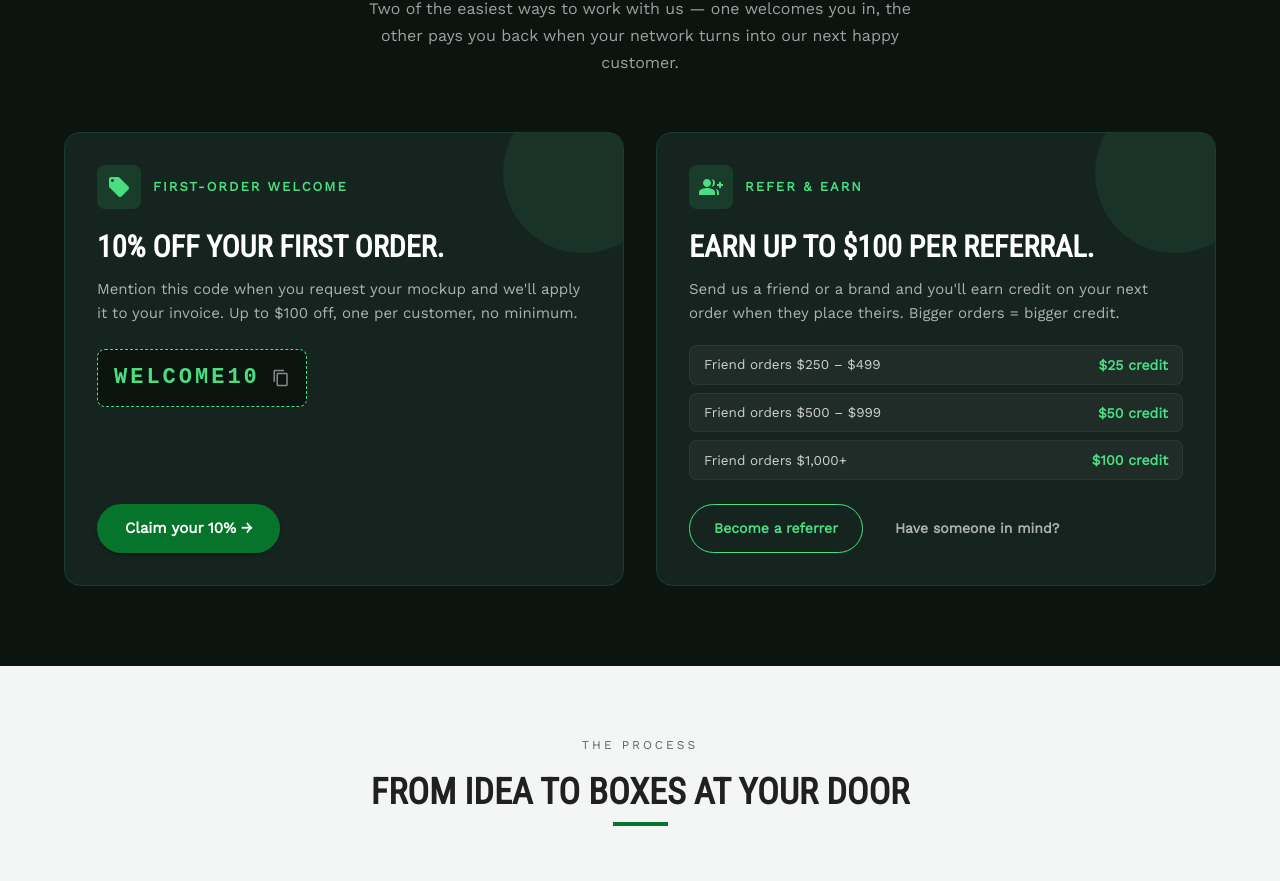
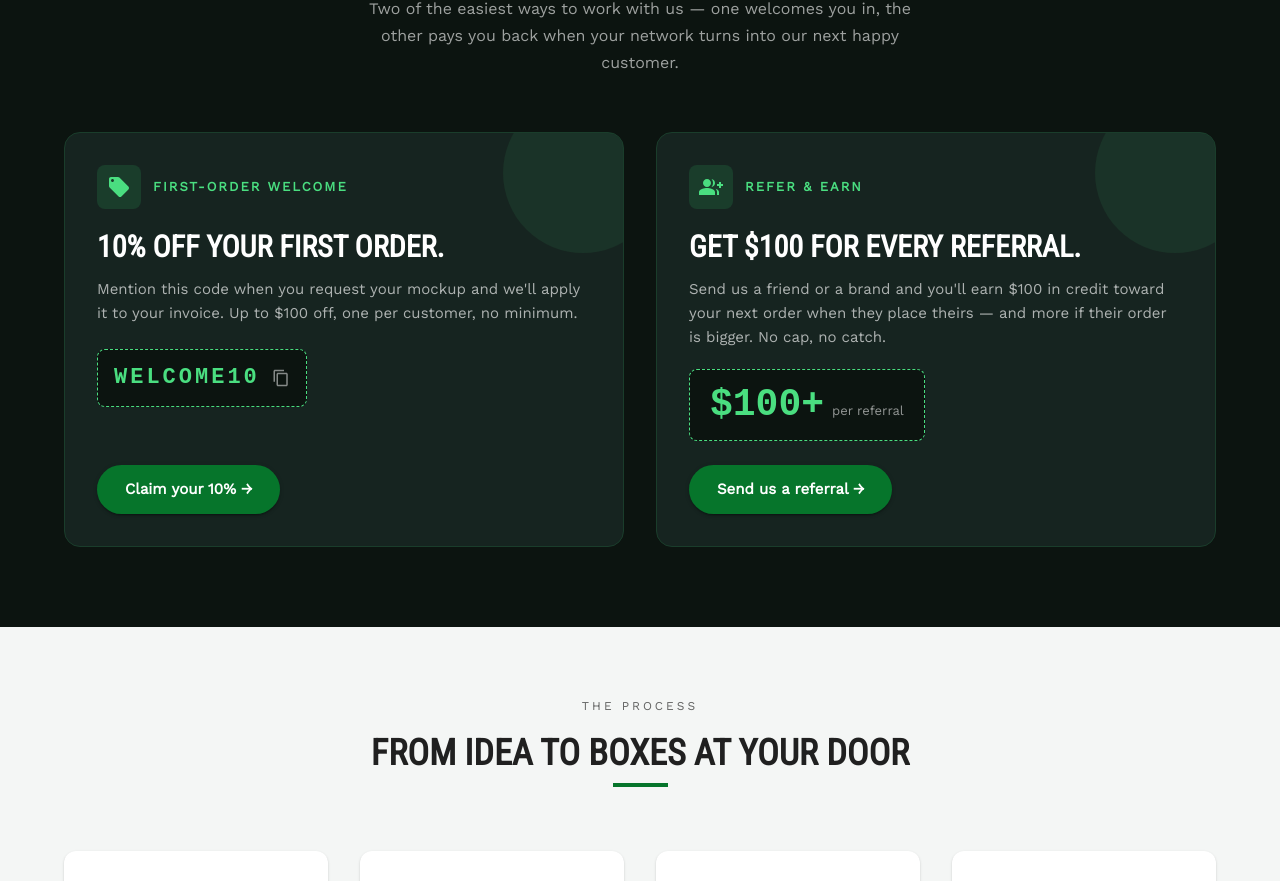
Before and after one commit to Jointprinting/website-frontend, a React (Create React App) app: page / in a window 1280 px wide. Shown: the part 2497-3378 px from the top of the page. Built offline with nearby package versions, Linux system fonts and the light colour scheme.

Commit message:
Update RewardsSection.js

```diff
--- a/src/modules/views/RewardsSection.js
+++ b/src/modules/views/RewardsSection.js
@@ -2,11 +2,11 @@
 //
 // Two side-by-side cards on the home page:
 //   1. Welcome coupon for first-time customers (10% off)
-//   2. Tiered referral credit
-// Designed to slot between ProductValues and ProductHowItWorks without
-// disturbing the existing flow.
+//   2. Referral credit — earn $100 (more on bigger orders)
+// Both CTAs route to /contact.
 
 import * as React from 'react';
+import { useNavigate } from 'react-router-dom';
 import Box from '@mui/material/Box';
 import Container from '@mui/material/Container';
 import Grid from '@mui/material/Grid';
@@ -20,13 +20,8 @@ import LocalOfferIcon from '@mui/icons-material/LocalOffer';
 import GroupAddIcon from '@mui/icons-material/GroupAdd';
 import ContentCopyIcon from '@mui/icons-material/ContentCopy';
 
-const tiers = [
-  { range: 'Friend orders $250 – $499', reward: '$25 credit' },
-  { range: 'Friend orders $500 – $999', reward: '$50 credit' },
-  { range: 'Friend orders $1,000+',     reward: '$100 credit' },
-];
-
 export default function RewardsSection() {
+  const navigate = useNavigate();
   const [copied, setCopied] = React.useState(false);
 
   const handleCopy = async (code) => {
@@ -34,7 +29,6 @@ export default function RewardsSection() {
       await navigator.clipboard.writeText(code);
       setCopied(true);
     } catch (err) {
-      // Clipboard blocked — fall back to selection
       const tmp = document.createElement('textarea');
       tmp.value = code;
       document.body.appendChild(tmp);
@@ -48,41 +42,13 @@ export default function RewardsSection() {
     <Box sx={{ bgcolor: '#0c1410', py: { xs: 7, md: 10 } }}>
       <Container maxWidth="lg">
         <Box sx={{ textAlign: 'center', mb: { xs: 5, md: 7 } }}>
-          <Typography
-            variant="overline"
-            sx={{
-              letterSpacing: 4,
-              color: '#4ade80',
-              display: 'block',
-              mb: 1.5,
-              fontSize: 12,
-            }}
-          >
+          <Typography variant="overline" sx={{ letterSpacing: 4, color: '#4ade80', display: 'block', mb: 1.5, fontSize: 12 }}>
             DEALS · REFERRALS
           </Typography>
-          <Typography
-            variant="h3"
-            component="h2"
-            sx={{
-              color: 'white',
-              fontWeight: 800,
-              mb: 1.5,
-              fontSize: { xs: 28, md: 38 },
-              lineHeight: 1.2,
-            }}
-          >
+          <Typography variant="h3" component="h2" sx={{ color: 'white', fontWeight: 800, mb: 1.5, fontSize: { xs: 28, md: 38 }, lineHeight: 1.2 }}>
             Save on your first order. Earn for every friend you send.
           </Typography>
-          <Typography
-            sx={{
-              color: 'rgba(255,255,255,0.6)',
-              fontWeight: 300,
-              maxWidth: 560,
-              mx: 'auto',
-              fontSize: { xs: 14, md: 16 },
-              lineHeight: 1.7,
-            }}
-          >
+          <Typography sx={{ color: 'rgba(255,255,255,0.6)', fontWeight: 300, maxWidth: 560, mx: 'auto', fontSize: { xs: 14, md: 16 }, lineHeight: 1.7 }}>
             Two of the easiest ways to work with us — one welcomes you in, the other
             pays you back when your network turns into our next happy customer.
           </Typography>
@@ -91,114 +57,33 @@ export default function RewardsSection() {
         <Grid container spacing={{ xs: 3, md: 4 }} alignItems="stretch">
           {/* WELCOME COUPON */}
           <Grid item xs={12} md={6}>
-            <Paper
-              elevation={0}
-              sx={{
-                p: { xs: 3, sm: 4 },
-                borderRadius: 4,
-                height: '100%',
-                bgcolor: '#162420',
-                border: '1px solid #1a3d2b',
-                display: 'flex',
-                flexDirection: 'column',
-                position: 'relative',
-                overflow: 'hidden',
-              }}
-            >
-              <Box
-                sx={{
-                  position: 'absolute',
-                  top: -40,
-                  right: -40,
-                  width: 160,
-                  height: 160,
-                  borderRadius: '50%',
-                  bgcolor: 'rgba(74,222,128,0.08)',
-                }}
-              />
+            <Paper elevation={0} sx={{ p: { xs: 3, sm: 4 }, borderRadius: 4, height: '100%', bgcolor: '#162420', border: '1px solid #1a3d2b', display: 'flex', flexDirection: 'column', position: 'relative', overflow: 'hidden' }}>
+              <Box sx={{ position: 'absolute', top: -40, right: -40, width: 160, height: 160, borderRadius: '50%', bgcolor: 'rgba(74,222,128,0.08)' }} />
               <Stack direction="row" spacing={1.5} alignItems="center" sx={{ mb: 2.5 }}>
-                <Box
-                  sx={{
-                    bgcolor: '#1a3d2b',
-                    color: '#4ade80',
-                    width: 44,
-                    height: 44,
-                    borderRadius: 2,
-                    display: 'flex',
-                    alignItems: 'center',
-                    justifyContent: 'center',
-                  }}
-                >
+                <Box sx={{ bgcolor: '#1a3d2b', color: '#4ade80', width: 44, height: 44, borderRadius: 2, display: 'flex', alignItems: 'center', justifyContent: 'center' }}>
                   <LocalOfferIcon />
                 </Box>
-                <Typography
-                  sx={{
-                    color: '#4ade80',
-                    fontWeight: 800,
-                    fontSize: 13,
-                    letterSpacing: 2,
-                    textTransform: 'uppercase',
-                  }}
-                >
+                <Typography sx={{ color: '#4ade80', fontWeight: 800, fontSize: 13, letterSpacing: 2, textTransform: 'uppercase' }}>
                   First-Order Welcome
                 </Typography>
               </Stack>
 
-              <Typography
-                variant="h4"
-                sx={{
-                  color: 'white',
-                  fontWeight: 800,
-                  mb: 1.5,
-                  lineHeight: 1.2,
-                  fontSize: { xs: 24, md: 30 },
-                }}
-              >
+              <Typography variant="h4" sx={{ color: 'white', fontWeight: 800, mb: 1.5, lineHeight: 1.2, fontSize: { xs: 24, md: 30 } }}>
                 10% off your first order.
               </Typography>
-              <Typography
-                sx={{
-                  color: 'rgba(255,255,255,0.65)',
-                  mb: 3,
-                  fontSize: 15,
-                  lineHeight: 1.6,
-                }}
-              >
+              <Typography sx={{ color: 'rgba(255,255,255,0.65)', mb: 3, fontSize: 15, lineHeight: 1.6 }}>
                 Mention this code when you request your mockup and we'll apply it to
                 your invoice. Up to $100 off, one per customer, no minimum.
               </Typography>
 
-              {/* Code chip */}
               <Box
                 onClick={() => handleCopy('WELCOME10')}
                 role="button"
                 tabIndex={0}
                 onKeyDown={(e) => { if (e.key === 'Enter' || e.key === ' ') handleCopy('WELCOME10'); }}
-                sx={{
-                  cursor: 'pointer',
-                  display: 'inline-flex',
-                  alignItems: 'center',
-                  gap: 1.5,
-                  p: 1.5,
-                  px: 2,
-                  borderRadius: 2,
-                  bgcolor: '#0c1410',
-                  border: '1px dashed #4ade80',
-                  mb: 3,
-                  alignSelf: 'flex-start',
-                  transition: 'transform 0.15s',
-                  '&:hover': { transform: 'translateY(-1px)' },
-                }}
+                sx={{ cursor: 'pointer', display: 'inline-flex', alignItems: 'center', gap: 1.5, p: 1.5, px: 2, borderRadius: 2, bgcolor: '#0c1410', border: '1px dashed #4ade80', mb: 3, alignSelf: 'flex-start', transition: 'transform 0.15s', '&:hover': { transform: 'translateY(-1px)' } }}
               >
-                <Typography
-                  sx={{
-                    color: '#4ade80',
-                    fontWeight: 900,
-                    letterSpacing: 3,
-                    fontSize: { xs: 18, md: 22 },
-                    fontFamily: 'monospace',
-                  }}
-                >
+                <Typography sx={{ color: '#4ade80', fontWeight: 900, letterSpacing: 3, fontSize: { xs: 18, md: 22 }, fontFamily: 'monospace' }}>
                   WELCOME10
                 </Typography>
                 <ContentCopyIcon sx={{ color: 'rgba(255,255,255,0.5)', fontSize: 18 }} />
@@ -207,189 +92,64 @@ export default function RewardsSection() {
               <Box sx={{ flexGrow: 1 }} />
 
               <Button
-                href="/contact"
+                onClick={() => navigate('/contact')}
                 variant="contained"
                 color="secondary"
-                sx={{
-                  borderRadius: 999,
-                  px: 3.5,
-                  py: 1.4,
-                  fontWeight: 700,
-                  fontSize: 15,
-                  textTransform: 'none',
-                  alignSelf: 'flex-start',
-                }}
+                sx={{ borderRadius: 999, px: 3.5, py: 1.4, fontWeight: 700, fontSize: 15, textTransform: 'none', alignSelf: 'flex-start' }}
               >
                 Claim your 10% →
               </Button>
             </Paper>
           </Grid>
 
-          {/* REFERRAL */}
+          {/* REFERRAL — simplified */}
           <Grid item xs={12} md={6}>
-            <Paper
-              elevation={0}
-              sx={{
-                p: { xs: 3, sm: 4 },
-                borderRadius: 4,
-                height: '100%',
-                bgcolor: '#162420',
-                border: '1px solid #1a3d2b',
-                display: 'flex',
-                flexDirection: 'column',
-                position: 'relative',
-                overflow: 'hidden',
-              }}
-            >
-              <Box
-                sx={{
-                  position: 'absolute',
-                  top: -40,
-                  right: -40,
-                  width: 160,
-                  height: 160,
-                  borderRadius: '50%',
-                  bgcolor: 'rgba(74,222,128,0.08)',
-                }}
-              />
+            <Paper elevation={0} sx={{ p: { xs: 3, sm: 4 }, borderRadius: 4, height: '100%', bgcolor: '#162420', border: '1px solid #1a3d2b', display: 'flex', flexDirection: 'column', position: 'relative', overflow: 'hidden' }}>
+              <Box sx={{ position: 'absolute', top: -40, right: -40, width: 160, height: 160, borderRadius: '50%', bgcolor: 'rgba(74,222,128,0.08)' }} />
               <Stack direction="row" spacing={1.5} alignItems="center" sx={{ mb: 2.5 }}>
-                <Box
-                  sx={{
-                    bgcolor: '#1a3d2b',
-                    color: '#4ade80',
-                    width: 44,
-                    height: 44,
-                    borderRadius: 2,
-                    display: 'flex',
-                    alignItems: 'center',
-                    justifyContent: 'center',
-                  }}
-                >
+                <Box sx={{ bgcolor: '#1a3d2b', color: '#4ade80', width: 44, height: 44, borderRadius: 2, display: 'flex', alignItems: 'center', justifyContent: 'center' }}>
                   <GroupAddIcon />
                 </Box>
-                <Typography
-                  sx={{
-                    color: '#4ade80',
-                    fontWeight: 800,
-                    fontSize: 13,
-                    letterSpacing: 2,
-                    textTransform: 'uppercase',
-                  }}
-                >
+                <Typography sx={{ color: '#4ade80', fontWeight: 800, fontSize: 13, letterSpacing: 2, textTransform: 'uppercase' }}>
                   Refer & Earn
                 </Typography>
               </Stack>
 
-              <Typography
-                variant="h4"
-                sx={{
-                  color: 'white',
-                  fontWeight: 800,
-                  mb: 1.5,
-                  lineHeight: 1.2,
-                  fontSize: { xs: 24, md: 30 },
-                }}
-              >
-                Earn up to $100 per referral.
+              <Typography variant="h4" sx={{ color: 'white', fontWeight: 800, mb: 1.5, lineHeight: 1.2, fontSize: { xs: 24, md: 30 } }}>
+                Get $100 for every referral.
               </Typography>
-              <Typography
-                sx={{
-                  color: 'rgba(255,255,255,0.65)',
-                  mb: 2.5,
-                  fontSize: 15,
-                  lineHeight: 1.6,
-                }}
-              >
-                Send us a friend or a brand and you'll earn credit on your next order
-                when they place theirs. Bigger orders = bigger credit.
+              <Typography sx={{ color: 'rgba(255,255,255,0.65)', mb: 2.5, fontSize: 15, lineHeight: 1.6 }}>
+                Send us a friend or a brand and you'll earn $100 in credit toward
+                your next order when they place theirs — and more if their order is
+                bigger. No cap, no catch.
               </Typography>
 
-              <Stack spacing={1} sx={{ mb: 3 }}>
-                {tiers.map((t) => (
-                  <Stack
-                    key={t.range}
-                    direction="row"
-                    justifyContent="space-between"
-                    alignItems="center"
-                    sx={{
-                      px: 1.75,
-                      py: 1.1,
-                      borderRadius: 2,
-                      bgcolor: 'rgba(255,255,255,0.04)',
-                      border: '1px solid rgba(255,255,255,0.06)',
-                    }}
-                  >
-                    <Typography sx={{ color: 'rgba(255,255,255,0.78)', fontSize: 13.5 }}>
-                      {t.range}
-                    </Typography>
-                    <Typography sx={{ color: '#4ade80', fontSize: 14, fontWeight: 800 }}>
-                      {t.reward}
-                    </Typography>
-                  </Stack>
-                ))}
-              </Stack>
+              <Box sx={{ display: 'inline-flex', alignItems: 'baseline', gap: 1, p: 2, px: 2.5, borderRadius: 2, bgcolor: '#0c1410', border: '1px dashed #4ade80', mb: 3, alignSelf: 'flex-start' }}>
+                <Typography sx={{ color: '#4ade80', fontWeight: 900, fontSize: { xs: 30, md: 38 }, lineHeight: 1, fontFamily: 'monospace' }}>
+                  $100+
+                </Typography>
+                <Typography sx={{ color: 'rgba(255,255,255,0.55)', fontSize: 13 }}>
+                  per referral
+                </Typography>
+              </Box>
 
               <Box sx={{ flexGrow: 1 }} />
 
-              <Stack direction="row" spacing={1.5} flexWrap="wrap" useFlexGap>
-                <Button
-                  component="a"
-                  href="mailto:nate@jointprinting.com?subject=Referral%20program%20signup&body=Hey%20Nate%2C%20I%27d%20like%20to%20join%20the%20referral%20program.%20My%20name%20is%20___."
-                  variant="outlined"
-                  sx={{
-                    borderRadius: 999,
-                    px: 3,
-                    py: 1.4,
-                    fontWeight: 700,
-                    fontSize: 14,
-                    textTransform: 'none',
-                    color: '#4ade80',
-                    borderColor: '#4ade80',
-                    '&:hover': {
-                      borderColor: '#4ade80',
-                      bgcolor: 'rgba(74,222,128,0.08)',
-                    },
-                  }}
-                >
-                  Become a referrer
-                </Button>
-                <Button
-                  href="/contact"
-                  variant="text"
-                  sx={{
-                    borderRadius: 999,
-                    px: 2.5,
-                    py: 1.4,
-                    fontWeight: 700,
-                    fontSize: 14,
-                    textTransform: 'none',
-                    color: 'rgba(255,255,255,0.65)',
-                    '&:hover': {
-                      color: 'white',
-                      bgcolor: 'rgba(255,255,255,0.04)',
-                    },
-                  }}
-                >
-                  Have someone in mind?
-                </Button>
-              </Stack>
+              <Button
+                onClick={() => navigate('/contact?topic=referral')}
+                variant="contained"
+                color="secondary"
+                sx={{ borderRadius: 999, px: 3.5, py: 1.4, fontWeight: 700, fontSize: 15, textTransform: 'none', alignSelf: 'flex-start' }}
+              >
+                Send us a referral →
+              </Button>
             </Paper>
           </Grid>
         </Grid>
       </Container>
 
-      <Snackbar
-        open={copied}
-        autoHideDuration={1800}
-        onClose={() => setCopied(false)}
-        anchorOrigin={{ vertical: 'bottom', horizontal: 'center' }}
-      >
-        <Alert
-          onClose={() => setCopied(false)}
-          severity="success"
-          variant="filled"
-          sx={{ borderRadius: 999 }}
-        >
+      <Snackbar open={copied} autoHideDuration={1800} onClose={() => setCopied(false)} anchorOrigin={{ vertical: 'bottom', horizontal: 'center' }}>
+        <Alert onClose={() => setCopied(false)} severity="success" variant="filled" sx={{ borderRadius: 999 }}>
           Code WELCOME10 copied
         </Alert>
       </Snackbar>
```
